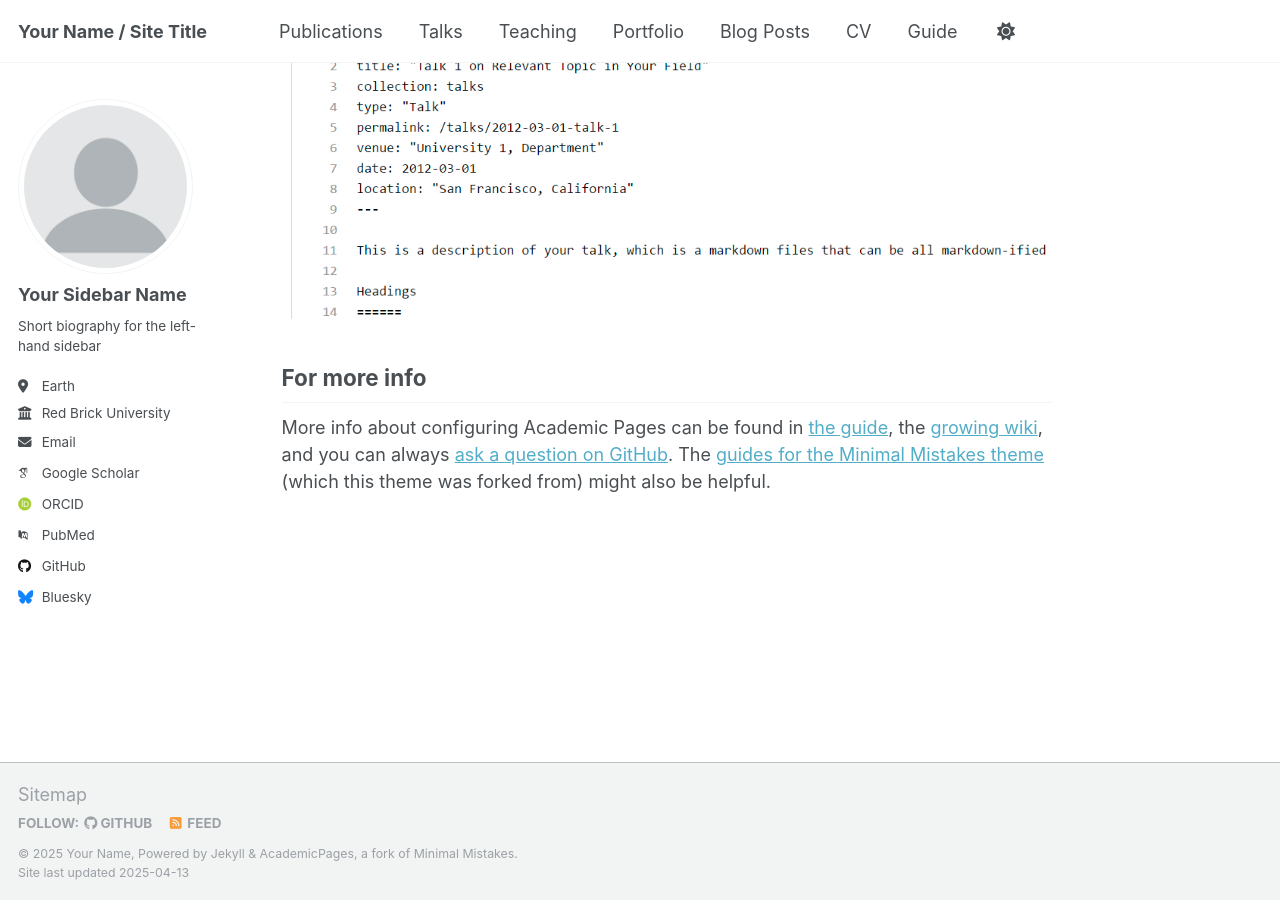
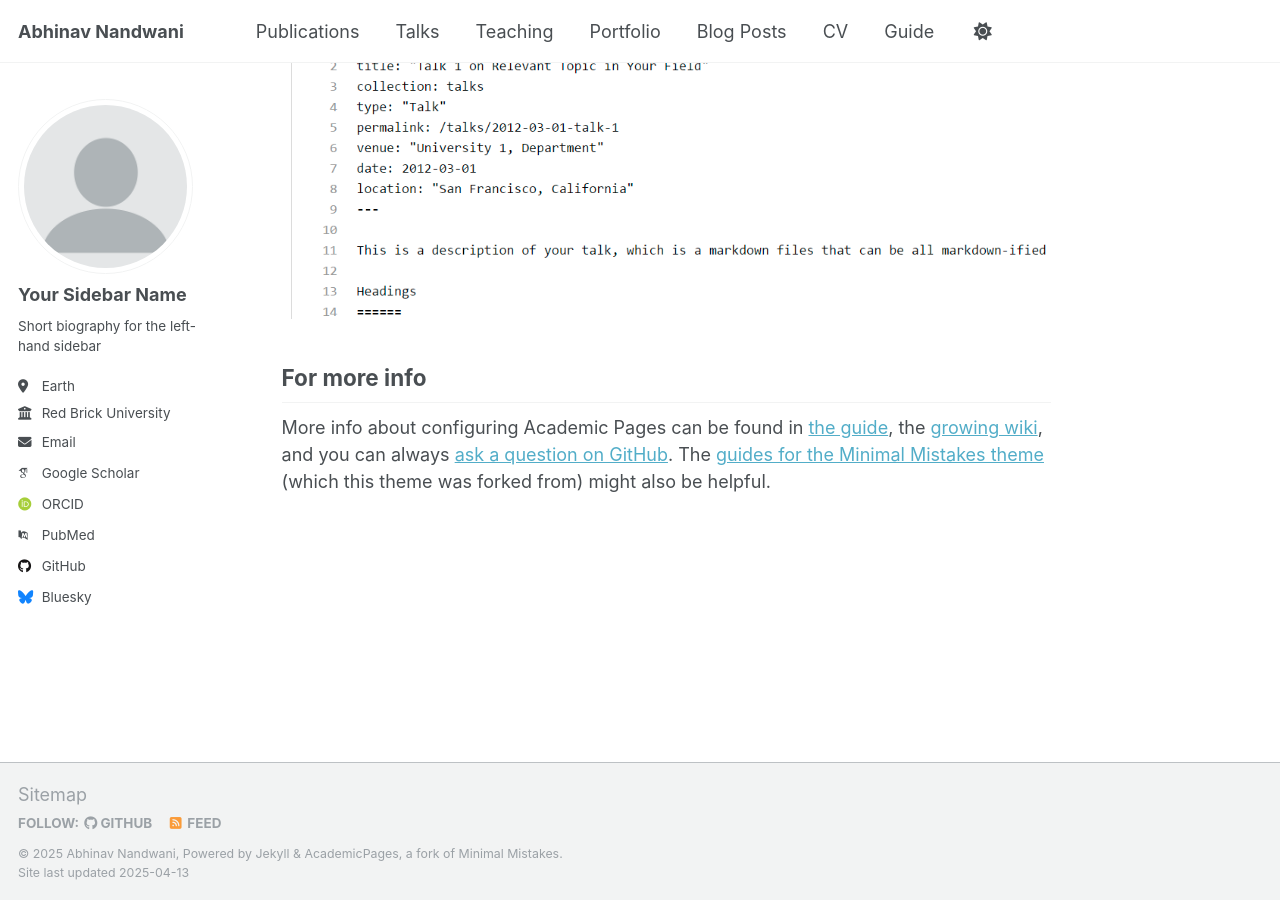
Before and after one commit to abhinavnandwani/abhinavnandwani-2.github.io, a Jekyll site: the page built from _pages/about.md, in a window 1280 px wide and 900 px high, scrolled down 2636 px. Built offline with Jekyll 4.4.1, drawn with Linux system fonts in a browser that asks for light colours; some web fonts are replaced.

Commit message:
Update _config.yml

```diff
--- a/_config.yml
+++ b/_config.yml
@@ -9,13 +9,13 @@
 # Basic Site Settings
 locale                   : "en-US"
 site_theme               : "default"
-title                    : "Your Name / Site Title"
+title                    : "Abhinav Nandwani"
 title_separator          : "-"
-name                     : &name "Your Name"
-description              : &description "personal description"
-url                      : https://academicpages.github.io # the base hostname & protocol for your site e.g. "https://[your GitHub username].github.io"
+name                     : &name "Abhinav Nandwani"
+description              : &description "Undergraduate double-majoring in Computer Engineering and Computer Science at UW–Madison"
+url                      : https://abhinavnandwani.github.io # the base hostname & protocol for your site e.g. "https://[your GitHub username].github.io"
 baseurl                  : "" # the subpath of your site, e.g. "/blog"
-repository               : "academicpages/academicpages.github.io"
+repository               : "abhinavnandwani.github.io"
 
 # Site Author - The following control what appear as part of the author content on the side bar.
 #               If a field is blank the icon and link will not appear, otherwise it will be shown.
```
